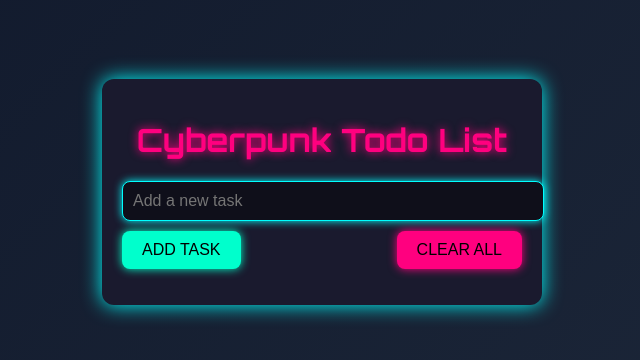
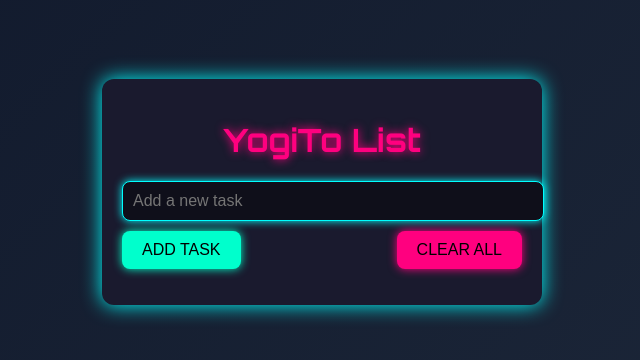
Before and after one commit to YogeshD252003/todo, a plain HTML site: page index.html in a window 1280 px wide. Shown: the part 218-578 px from the top of the page, without its empty margins (318-958 px from the left). Drawn offline with Linux system fonts and the light colour scheme.

Commit message:
second commit

```diff
--- a/index.html
+++ b/index.html
@@ -137,7 +137,7 @@
 </head>
 <body>
     <div class="todo-container">
-        <h1>Cyberpunk Todo List</h1>
+        <h1>YogiTo List</h1>
         <input type="text" id="taskInput" placeholder="Add a new task">
         <div class="button-container">
             <button id="addTaskBtn">Add Task</button>
```
